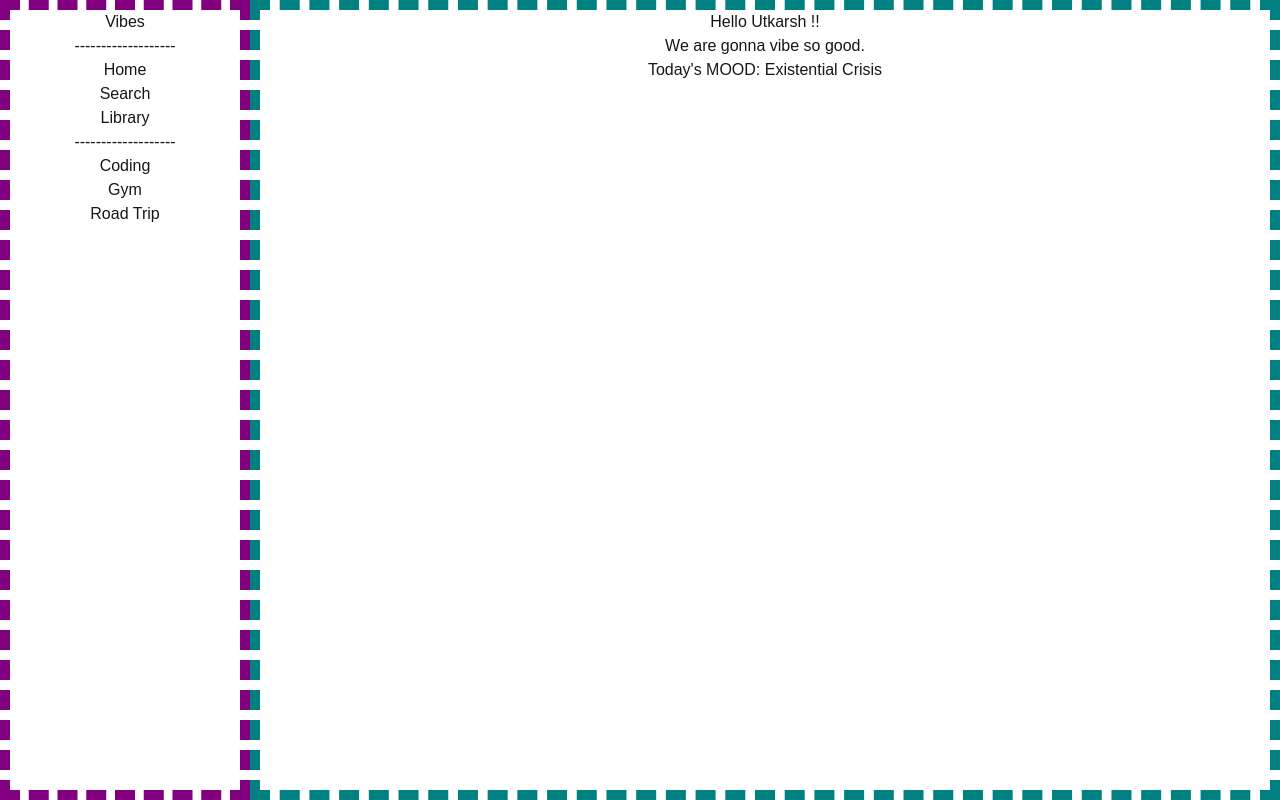
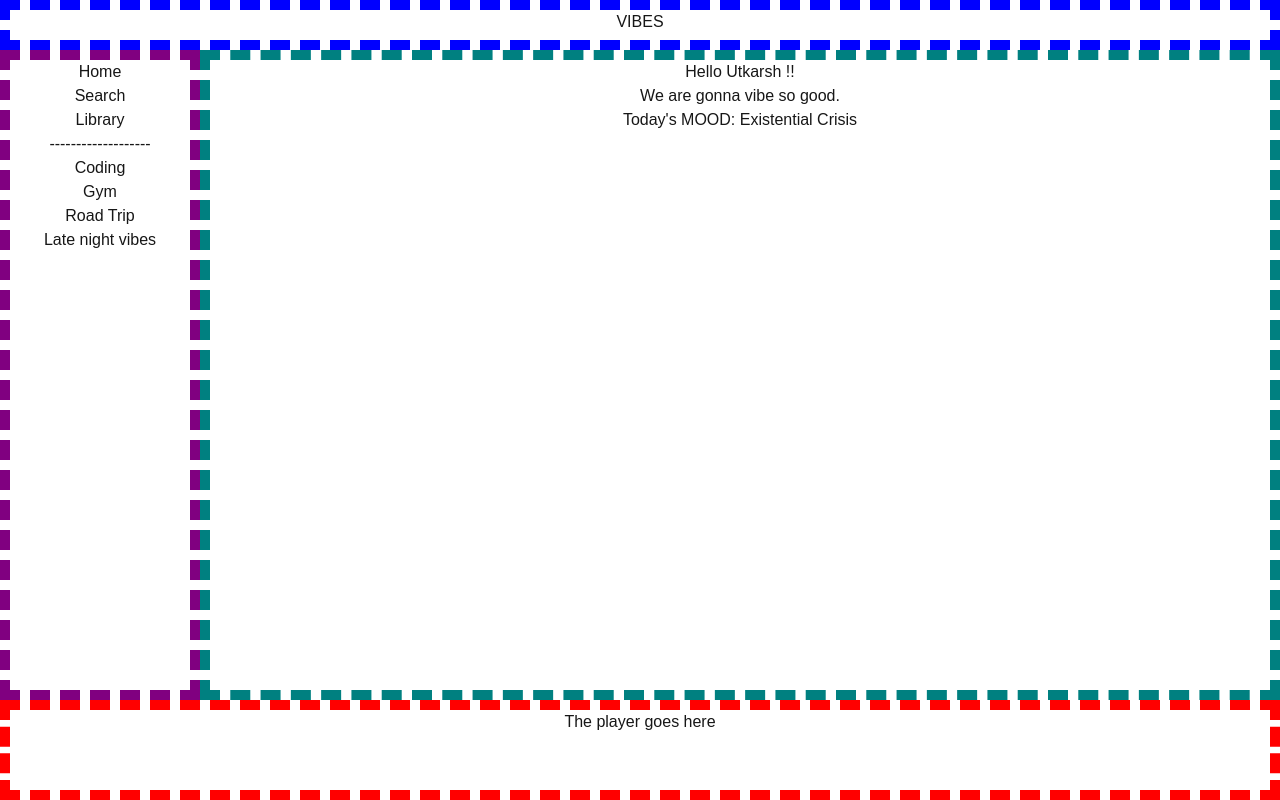
Before and after one commit to Utkarsh0306/Vibes, a Next.js app: page / in a window 1280 px wide. Built offline with nearby package versions, Linux system fonts and the light colour scheme.

Commit message:
feat: persistent layout shell and dynamic sidebar lists

```diff
--- a/app/globals.css
+++ b/app/globals.css
@@ -1,13 +1,21 @@
 @import "tailwindcss";
 
-.layout-container{
-  display: flex;
-  justify-content:space-around;
-  flex-grow: 1;
+html, body {
+  height: 100%;
+  margin: 0;
+}
+
+
+.top{
+  height: 50px;
+  flex-shrink: 0;
+  text-align: center;
+  border: 10px dashed blue;
 }
 
 .sidebar{
-  width: 250px;
+  width: 200px;
+  flex-shrink: 0;
   text-align: center;
   border: 10px dashed purple;
 }
@@ -18,6 +26,12 @@
   border: 10px dashed teal;
 }
 
+.player{
+  height: 100px;
+  flex-shrink: 0;
+  text-align: center;
+  border: 10px dashed red;
+}
 
 :root {
   --background: #ffffff;
@@ -39,6 +53,8 @@
 }
 
 body {
+  display: flex;
+  flex-direction: column;
   background: var(--background);
   color: var(--foreground);
   font-family: Arial, Helvetica, sans-serif;
--- a/app/layout.tsx
+++ b/app/layout.tsx
@@ -1,6 +1,7 @@
 import type { Metadata } from "next";
 import { Geist, Geist_Mono } from "next/font/google";
 import "./globals.css";
+import Sidebar from "@/components/sidebar";
 
 const geistSans = Geist({
   variable: "--font-geist-sans",
@@ -27,7 +28,17 @@ export default function RootLayout({
       lang="en"
       className={`${geistSans.variable} ${geistMono.variable} h-full antialiased`}
     >
-      <body className="min-h-full flex flex-col">{children}</body>
+      <body>
+        <header className="top"> VIBES</header>
+        <div className="flex flex-row flex-grow">
+          <div className ="sidebar">
+            <Sidebar />
+          </div>
+          <main className=" mainbox flex-grow">{children}</main>
+        </div>
+
+        <footer className="player"> The player goes here</footer>
+      </body>
     </html>
   );
 }
--- a/app/page.tsx
+++ b/app/page.tsx
@@ -1,11 +1,6 @@
-import Sidebar from '../components/sidebar'
 export default function Page() {
   return <>
-  <div className='layout-container'>
-    <div className='sidebar'>
-      <Sidebar />
-    </div>
-    <div className='mainbox'>
+  <div>
       <h1>
         Hello Utkarsh !!
       </h1>
@@ -17,6 +12,5 @@ export default function Page() {
         Existential Crisis
       </p>
     </div>
-  </div>
   </>
 }
--- a/components/sidebar.tsx
+++ b/components/sidebar.tsx
@@ -1,10 +1,19 @@
 export default function Sidebar() {
+
+    const playlists = ["Coding", "Gym", "Road Trip", "Late night vibes"];
+    const Navs = ["Home", "Search", "Library"];
     return <>
-        <h1>Vibes</h1>
+        <ul>
+            {Navs.map((nav) => (
+                <li key={nav}>{nav}</li>
+            ))}
+        </ul>
         <p>-------------------</p>
-        <p>Home <br /> Search <br /> Library</p>
-        <p>-------------------</p>
-        <p>Coding <br /> Gym <br /> Road Trip</p>
+        <ul>
+            {playlists.map((playlist) => (
+                <li key={playlist}>{playlist}</li>
+            ))}
+        </ul>
         <br />
     </>
 }
```
